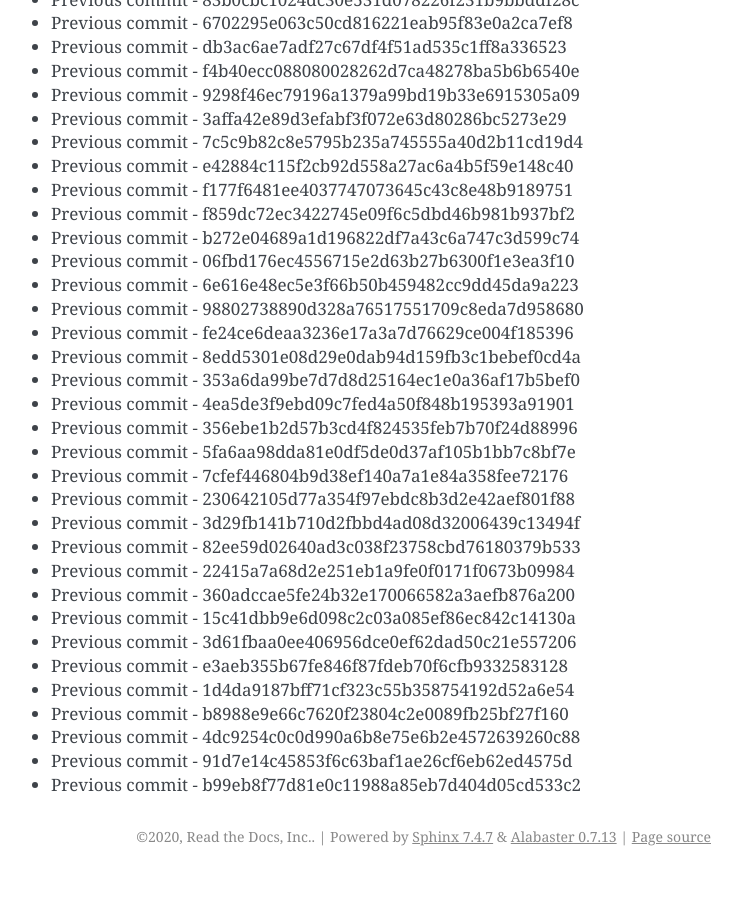
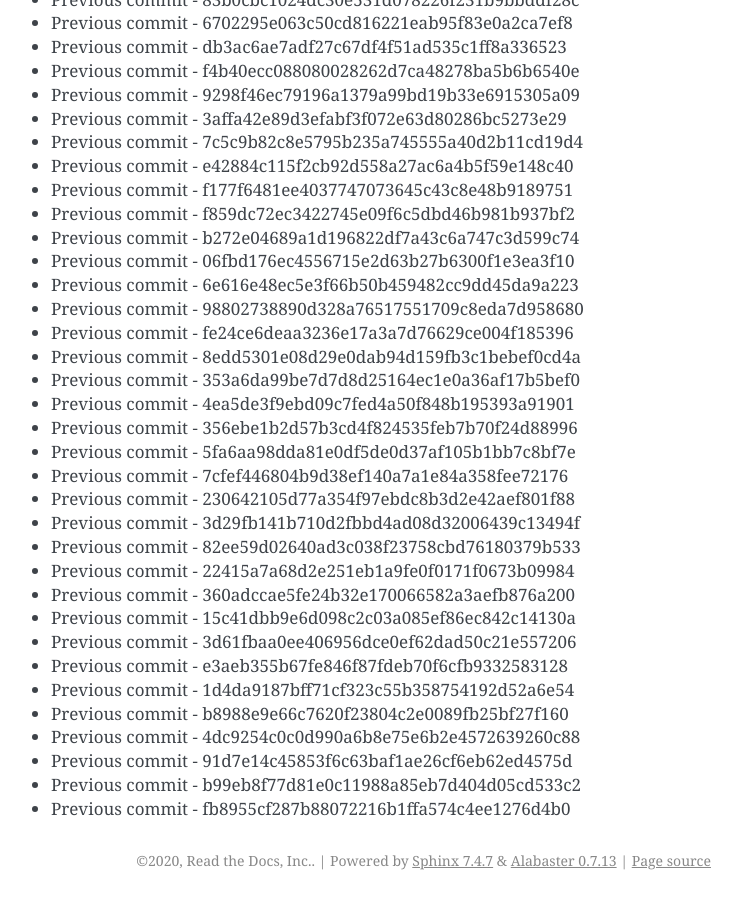
Before and after one commit to readthedocs/rtd-git-stresstest, a Sphinx documentation site: the page built from docs/updates.rst, in a window 1280 px wide and 900 px high, scrolled down 50201 px. Shown: the whole window, without its empty margins (399-1141 px from the left). Built offline with Sphinx 7.4.7, drawn with Linux system fonts in a browser that asks for light colours; before the commit the page ends 51077 px from its top, so only the background shows below that.

Commit message:
Generating commit from previous: fb8955cf287b88072216b1ffa574c4ee1276d4b0

```diff
--- a/docs/updates.rst
+++ b/docs/updates.rst
@@ -2141,3 +2141,4 @@ It can be tested for any performance characteristics.
 * Previous commit - 4dc9254c0c0d990a6b8e75e6b2e4572639260c88
 * Previous commit - 91d7e14c45853f6c63baf1ae26cf6eb62ed4575d
 * Previous commit - b99eb8f77d81e0c11988a85eb7d404d05cd533c2
+* Previous commit - fb8955cf287b88072216b1ffa574c4ee1276d4b0
```
